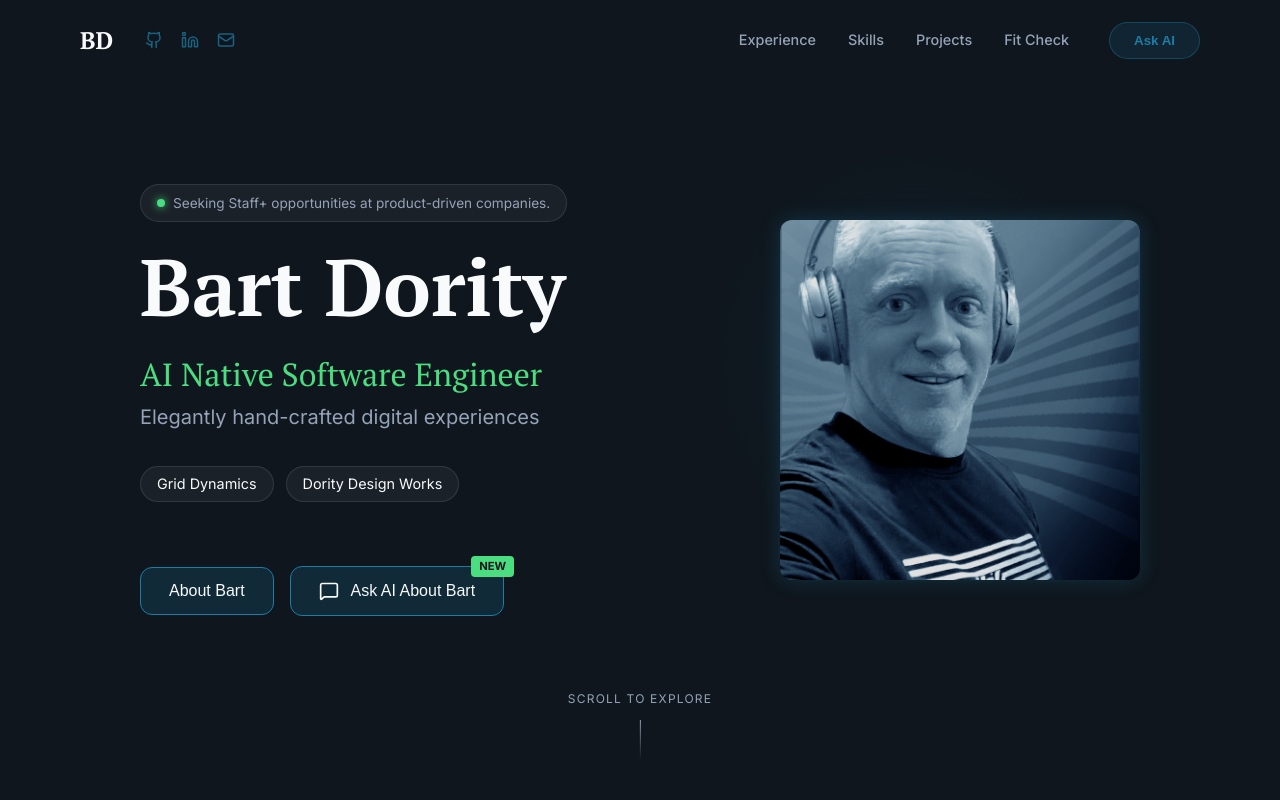
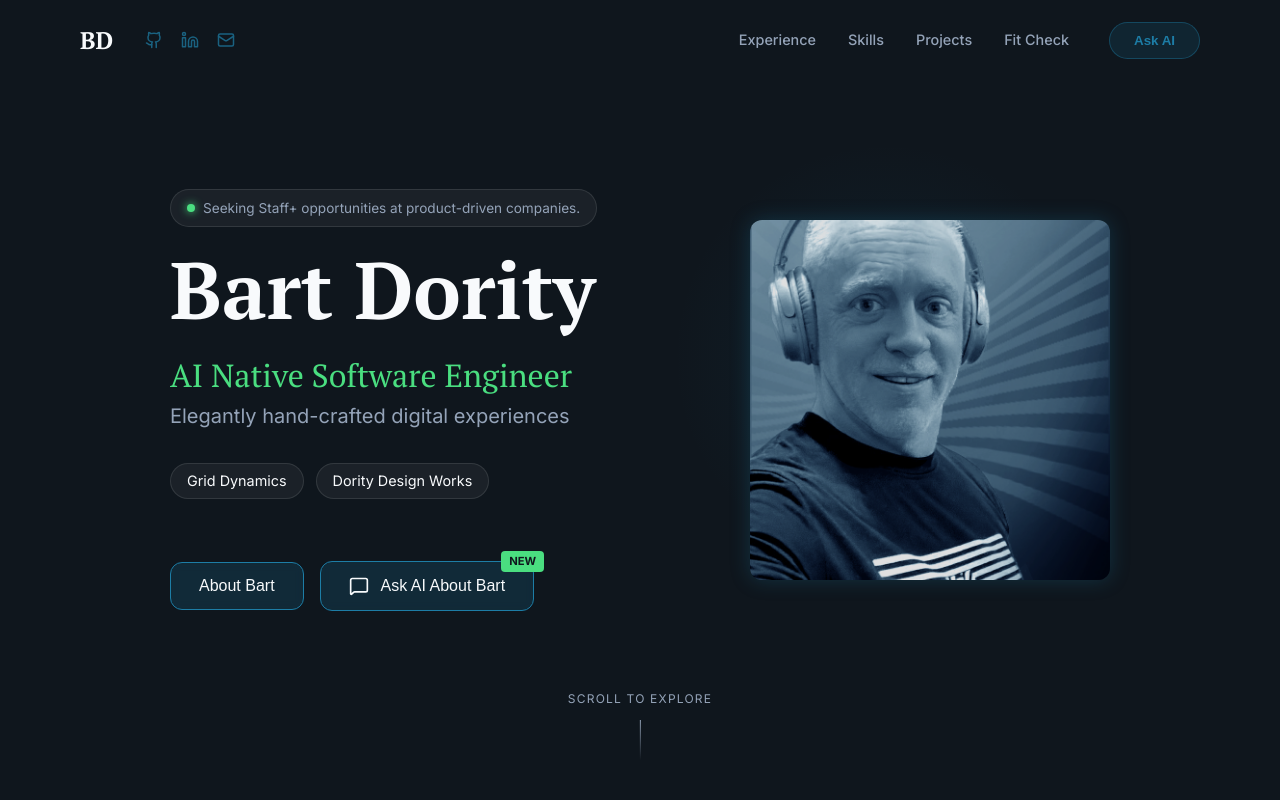
Before and after one commit to b0rgbart3/portfolio2026, a React (Vite) app in the folder client/: page / in a window 1280 px wide. Shown: the top 800 px of the page. Built offline with nearby package versions, Linux system fonts and the light colour scheme.

Commit message:
adjusting spacing on hero panel

```diff
--- a/client/src/components/Hero/Hero.module.scss
+++ b/client/src/components/Hero/Hero.module.scss
@@ -10,19 +10,19 @@
     overflow: hidden;
 
     .content {
-        max-width: 1000px;
+        max-width: 940px;
         margin: 0 auto;
         width: 100%;
         display: grid;
         grid-template-columns: 1fr 1fr;
         align-items: center;
-        gap: 40px;
+        gap: 60px;
     }
 
     .left {
         display: flex;
         flex-direction: column;
-        gap: 24px;
+        gap: 22px;
         z-index: 2;
     }
 
--- a/client/src/components/Hero/Hero.tsx
+++ b/client/src/components/Hero/Hero.tsx
@@ -41,7 +41,7 @@ const Hero: React.FC<HeroProps> = ({ onOpenAI }) => {
       <div className={styles.content}>
         <motion.div
           className={styles.left}
-          initial={{ opacity: 0, x: -50 }}
+          initial={{ opacity: 0, x: -70 }}
           animate={{ opacity: 1, x: 0 }}
           transition={{ duration: 0.8, ease: "easeOut" }}
         >
@@ -89,7 +89,7 @@ const Hero: React.FC<HeroProps> = ({ onOpenAI }) => {
 
         <motion.div
           className={styles.right}
-          initial={{ opacity: 0, scale: 0.9 }}
+          initial={{ opacity: 0, scale: 0.7 }}
           animate={{ opacity: 1, scale: 1 }}
           transition={{ duration: 1, ease: "easeOut", delay: 0.2 }}
         >
```
